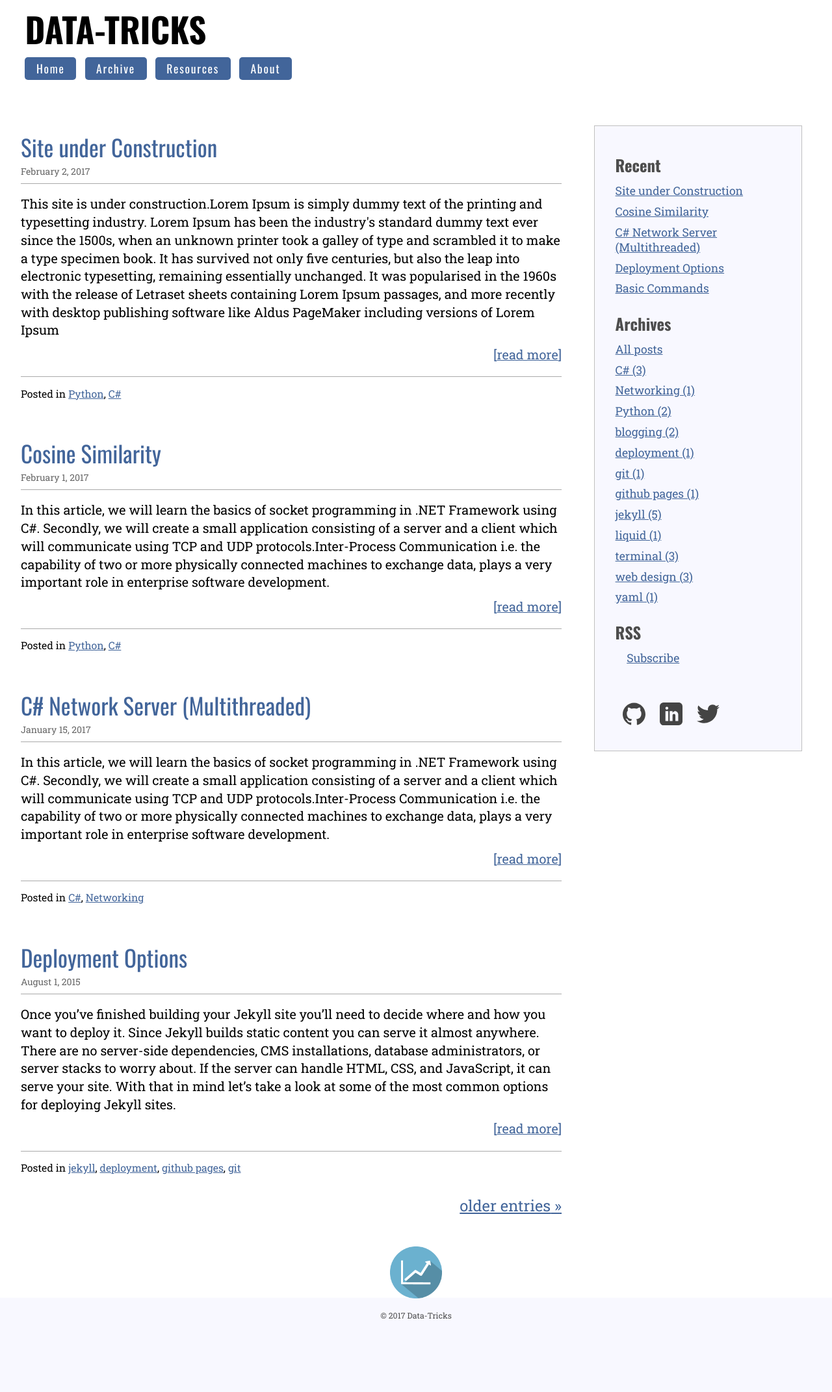
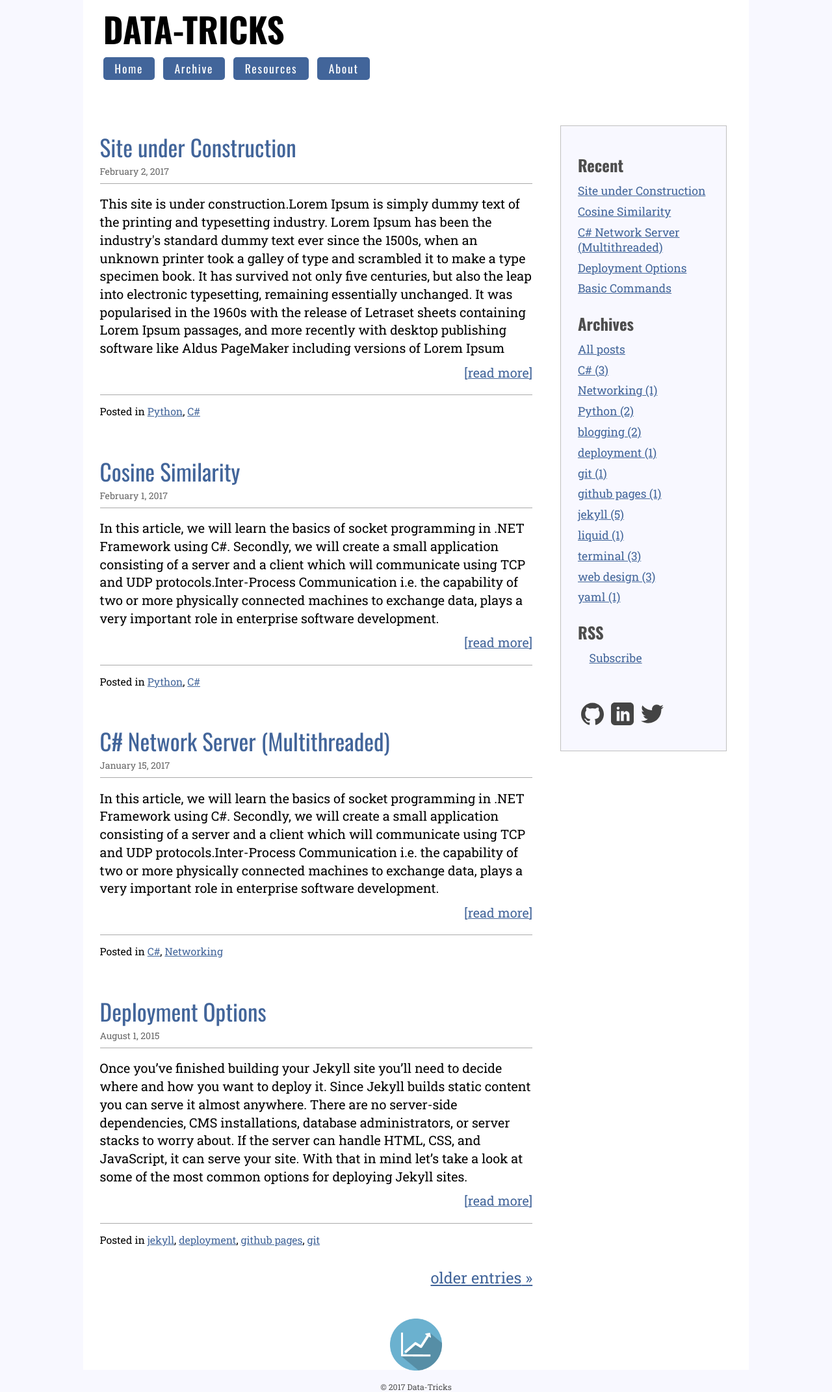
Before and after one commit to gitjit/gitjit.github.io, a Jekyll site: the page built from index.html, in a window 1280 px wide. Shown: the whole page at 65% size. Built offline with Jekyll 4.4.1, drawn with Linux system fonts in a browser that asks for light colours; the list of posts is cut into pages by our own code; before the commit the page ends 2032 px from its top, so only the background shows below that.

Commit message:
change body width

```diff
--- a/css/main.css
+++ b/css/main.css
@@ -657,6 +657,14 @@ aside li {
 -----------------------------------------------------*/
 @media only screen and (max-width: 950px) {
 
+html {
+	background: ghostwhite;
+}
+body {
+	width: 100%;
+	margin: 0 auto;
+}
+
 .right, .left {
 	float: none;
 }
@@ -744,7 +752,7 @@ html {
 	background: ghostwhite;
 }
 body {
-	width: 100%;
+	width: 80%;
 	margin: 0 auto;
 }
 .page-header {
```
